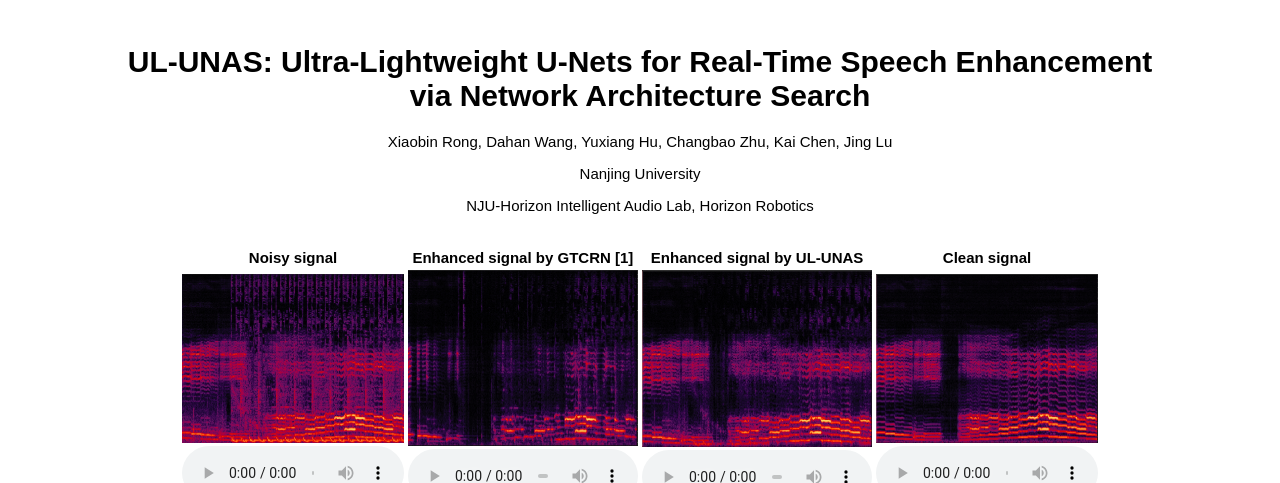
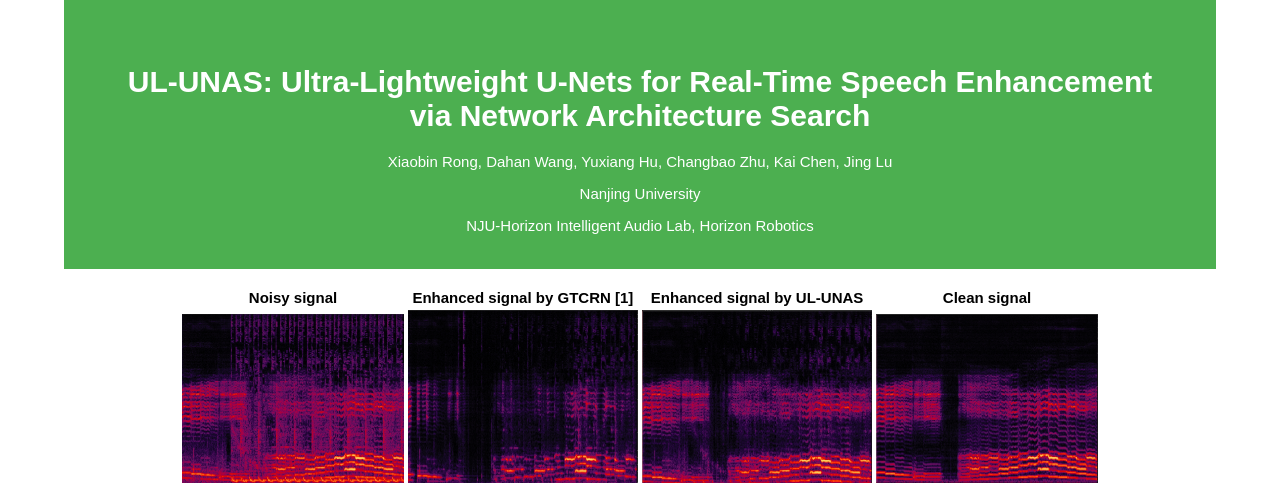
Before and after one commit to Xiaobin-Rong/ul-unas_demo, a plain HTML site: page index.html in a window 1280 px wide. Shown: the top 483 px of the page. Drawn offline with Linux system fonts and the light colour scheme.

Commit message:
Update index.html

```diff
--- a/index.html
+++ b/index.html
@@ -9,9 +9,14 @@
 
         <title>UL-UNAS</title>
 
-        <!-- <style>
-            body{text-align:center}
-        </style>  -->
+        <style>
+        	.header {
+            		background-color: #4CAF50; /* 设置背景颜色为绿色 */
+            		color: white; /* 设置文字颜色为白色 */
+            		padding: 20px; /* 添加内边距 */
+            		text-align: center; /* 文字居中 */
+       		}
+    	</style>
 
         <link rel="stylesheet" href="index.css" />
     </head>
```
